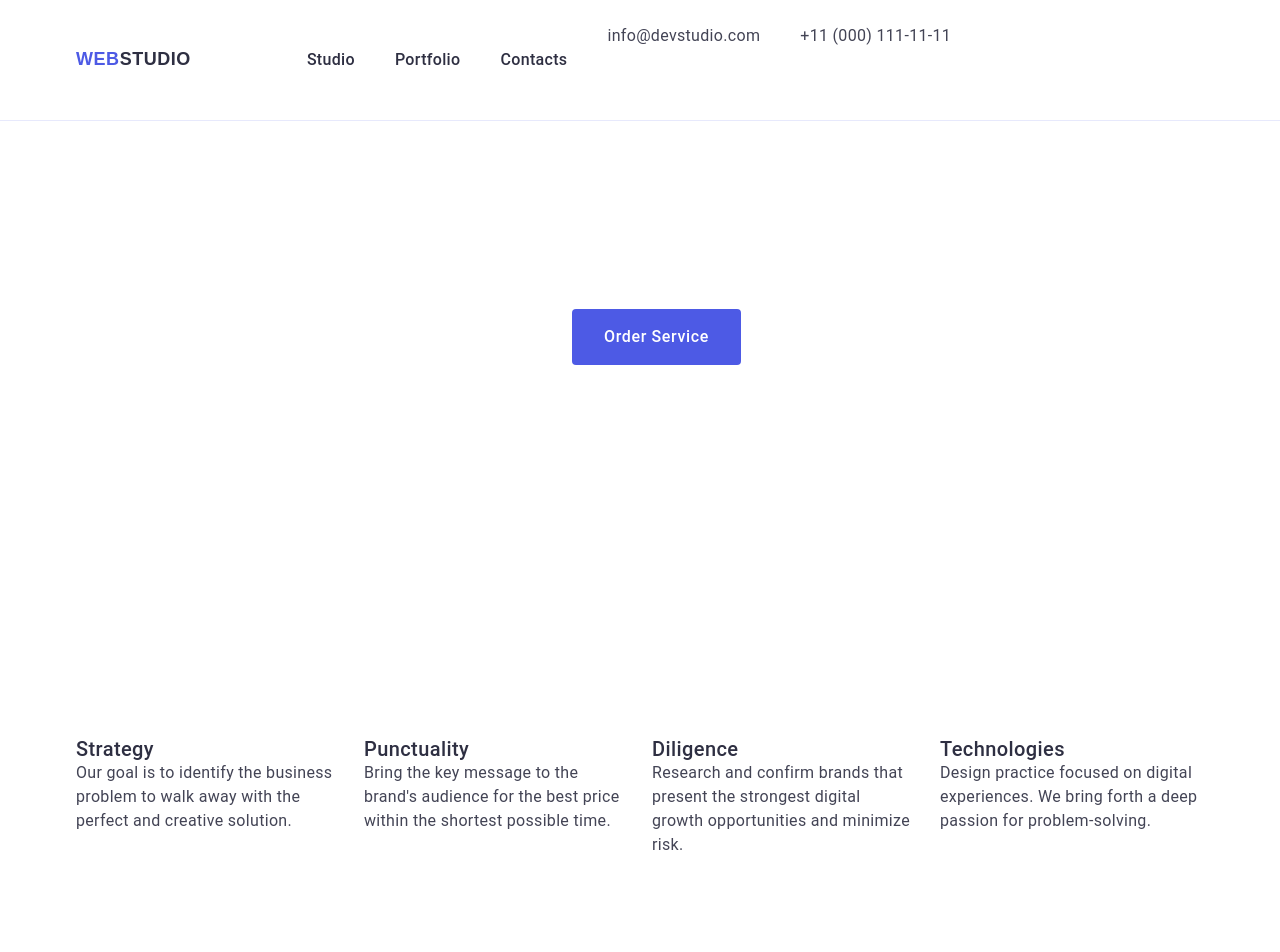
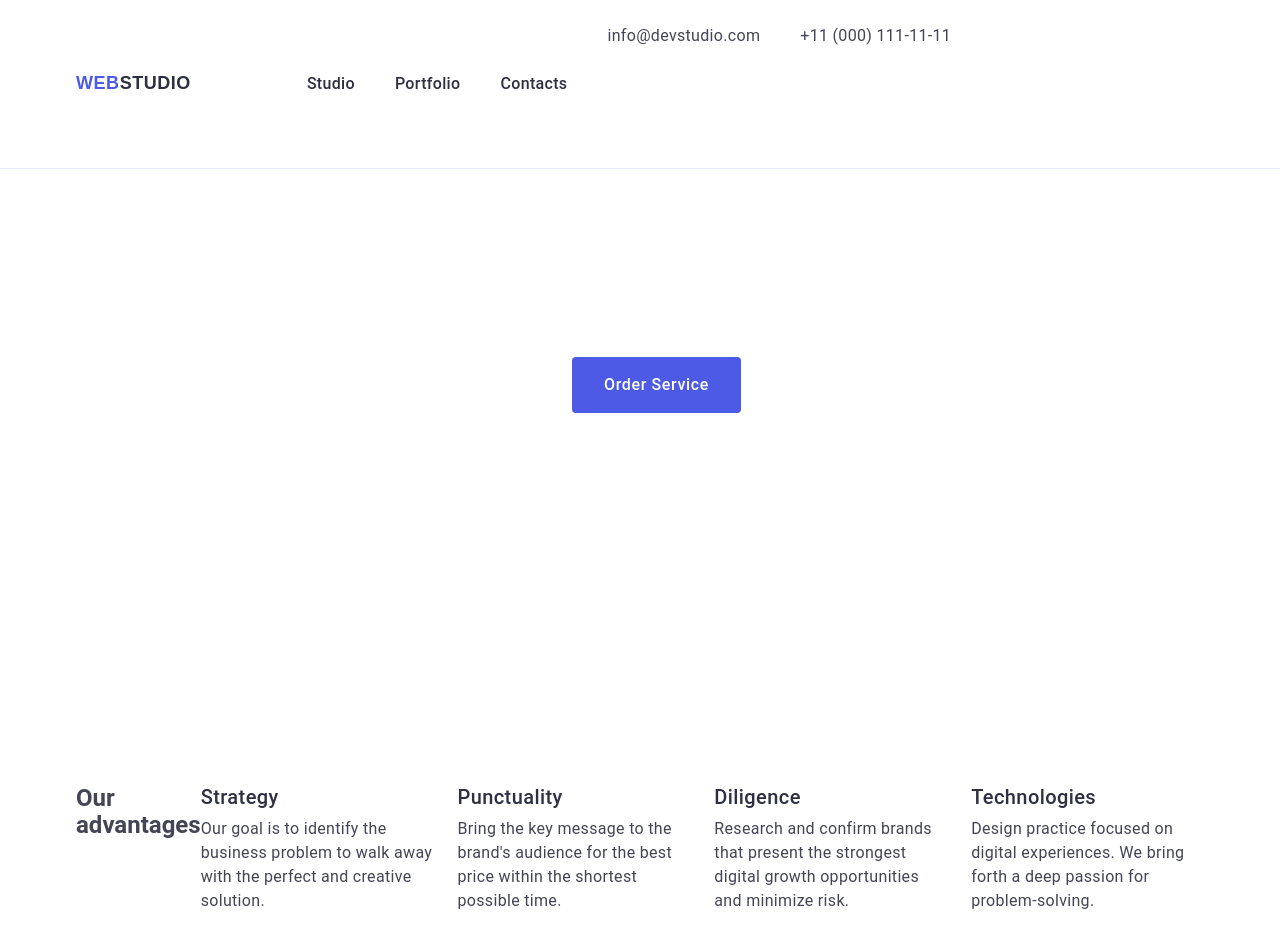
Before and after one commit to JoidayEss/goit-markup-hw-05, a plain HTML site: page index.html in a window 1280 px wide. Shown: the top 952 px of the page. Drawn offline with nearby package versions, Linux system fonts and the light colour scheme.

Commit message:
newrules

```diff
--- a/css/styles.css
+++ b/css/styles.css
@@ -152,7 +152,7 @@ ul, ol {
 }
 
 /* Our goal */
-.title-our-goal {
+.title-our-goal .visually-hidden {
     font-weight: 700;
     font-size: 56px;
     line-height: 107%;
@@ -168,6 +168,7 @@ ul, ol {
     line-height: 120%;
     letter-spacing: 0.02em;
     color: #2e2f42;
+    margin-bottom: 8px;
 }
 
 .our-goal-information {
@@ -223,7 +224,7 @@ ul, ol {
     text-align: center;
     color: #2e2f42;
     text-transform: capitalize;
-    display: none;
+    margin-bottom: 72px;
 }
 
 .our-portfolio-programs {
@@ -250,6 +251,7 @@ ul, ol {
 
 .logo-infor {
     color: #f4f4fd;
+    display: inline-block;
 }
 
 .page-information {
@@ -310,7 +312,7 @@ li, ol, ul {
     padding: 24px 0;
 }
 
-.section1 {
+.section-one {
     padding: 188px 0;
 }
 
@@ -324,7 +326,7 @@ li, ol, ul {
     display: none;
 }
 
-.list1 {
+.list-one {
     width: calc((100% - 72px) / 4);
 }
 
@@ -369,3 +371,11 @@ li, ol, ul {
     color: var(--cloud);
     margin-bottom: 16px;
 }
+
+img {
+    display: block;
+}
+
+.list-navigation {
+    padding: 24px 0;
+}
--- a/index.html
+++ b/index.html
@@ -28,9 +28,15 @@
             >Web<span class="logo">Studio</span></a
           >
           <ul class="navigation">
-            <li><a class="nav-information" href="./index.html">Studio</a></li>
-            <li><a class="nav-information" href="">Portfolio</a></li>
-            <li><a class="nav-information" href="">Contacts</a></li>
+            <li class="list-navigation">
+              <a class="nav-information" href="./index.html">Studio</a>
+            </li>
+            <li class="list-navigation">
+              <a class="nav-information" href="">Portfolio</a>
+            </li>
+            <li class="list-navigation">
+              <a class="nav-information" href="">Contacts</a>
+            </li>
           </ul>
         </nav>
         <address class="teg-adress">
@@ -51,7 +57,7 @@
     </header>
     <!-- Main content -->
     <main>
-      <section class="section1">
+      <section class="section-one">
         <div class="container">
           <h1 class="title-text">Effective Solutions for Your Business</h1>
           <button class="title-button" type="button">Order Service</button>
@@ -60,32 +66,30 @@
       <!-- Our goal -->
       <section class="section">
         <div class="container">
-          <h2 class="title-our-goal">
-            <span class="visually-hidden">Our advantages</span>
-          </h2>
+          <h2 class="title-our-goal">Our advantages</h2>
           <ul class="list-our-goal">
-            <li class="list1">
+            <li class="list-one">
               <h3 class="our-goal-title">Strategy</h3>
               <p class="our-goal-information">
                 Our goal is to identify the business problem to walk away with
                 the perfect and creative solution.
               </p>
             </li>
-            <li class="list1">
+            <li class="list-one">
               <h3 class="our-goal-title">Punctuality</h3>
               <p class="our-goal-information">
                 Bring the key message to the brand's audience for the best price
                 within the shortest possible time.
               </p>
             </li>
-            <li class="list1">
+            <li class="list-one">
               <h3 class="our-goal-title">Diligence</h3>
               <p class="our-goal-information">
                 Research and confirm brands that present the strongest digital
                 growth opportunities and minimize risk.
               </p>
             </li>
-            <li class="list1">
+            <li class="list-one">
               <h3 class="our-goal-title">Technologies</h3>
               <p class="our-goal-information">
                 Design practice focused on digital experiences. We bring forth a
```
